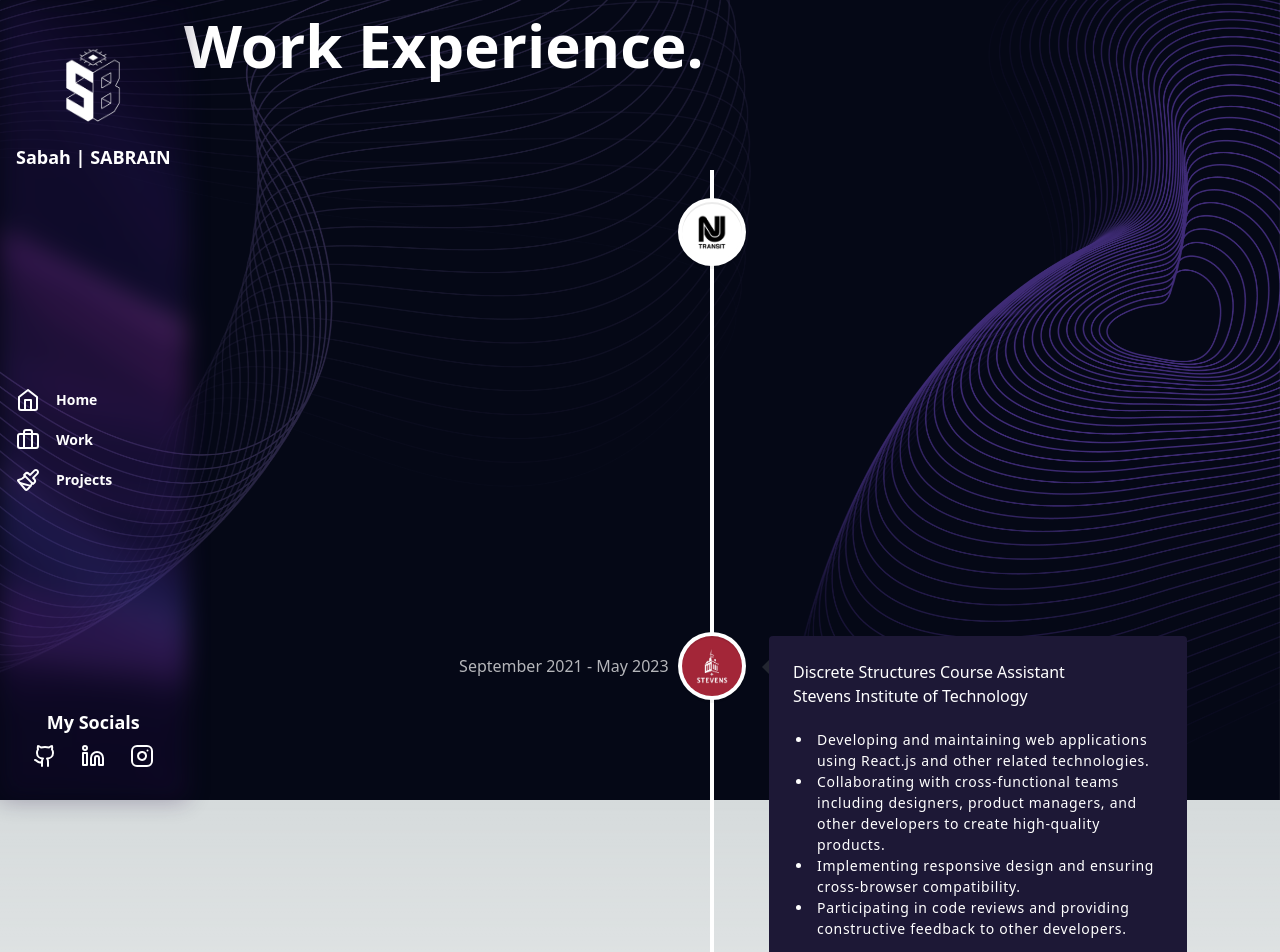
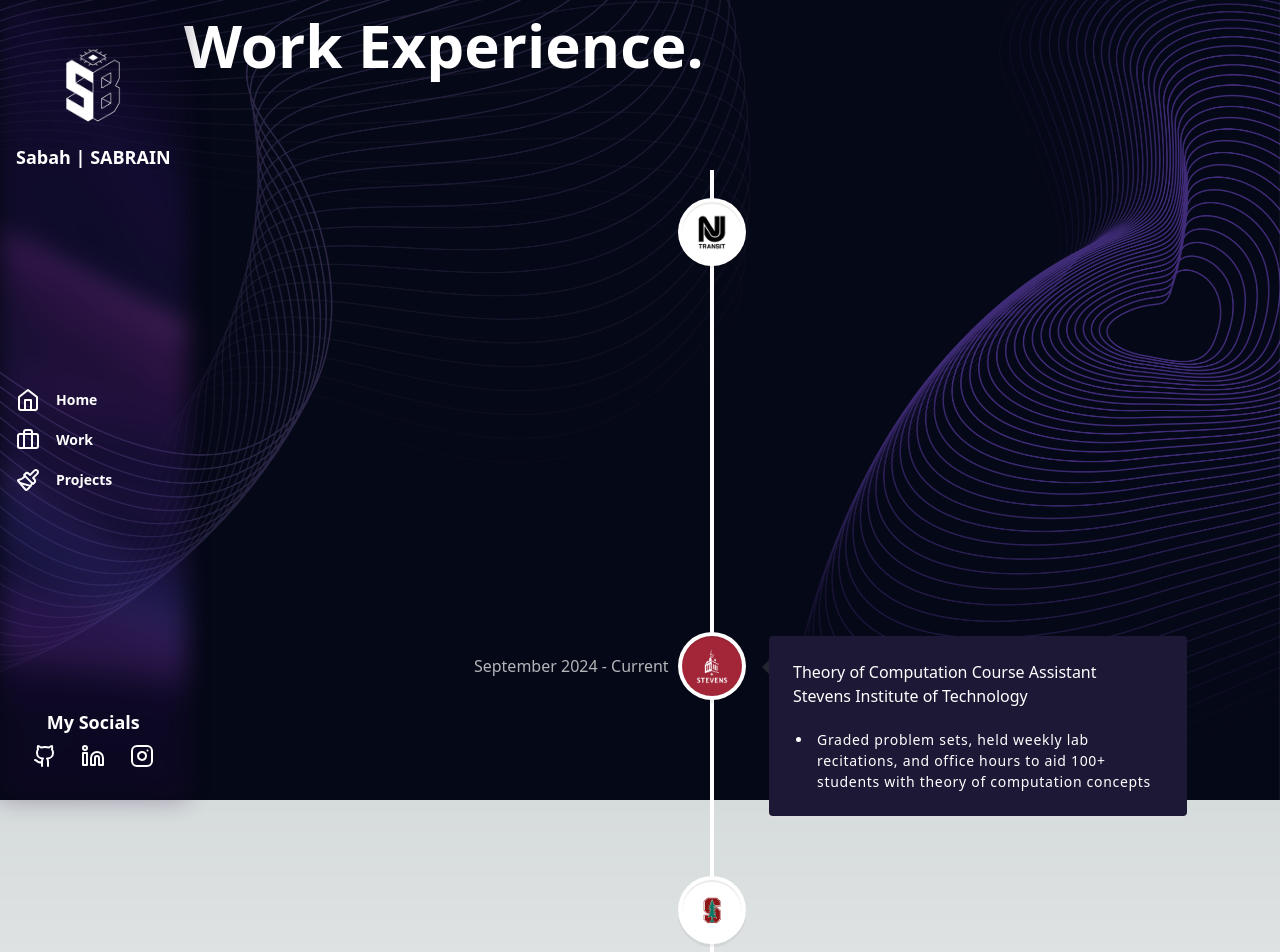
Before and after one commit to sabah-naveed/sabrain-website, a Next.js app: page /work in a window 1280 px wide. Shown: the top 952 px of the page. Built offline with nearby package versions, Linux system fonts and the light colour scheme; no server answers.

Commit message:
update: fix exp

```diff
--- a/public/constants/index.js
+++ b/public/constants/index.js
@@ -56,10 +56,30 @@ const experiences = [
     iconBg: "#ffffff",
     date: "June 2023 - Current",
     points: [
-      "Pioneered an AI chatbot utilizing LangChain, OpenAI, and NJT APIs to revolutionize user experience for trip planning",
-      "Spearhead production deployment of seamless integration with AWS services to make API endpoint for chatbot",
-      "Cut transit health checks by 50% by automating investigation and testing of trip planner anomalies in internal tools",
+      "Published an AI chatbot using OpenAI API, NJ Transit APIs, and RAG functionality to revolutionize customer experience by providing real-time transit information, automated trip planning, and quick resolution of frequently asked questions",
+      "Improved chatbot API endpoint efficiency by 89% using custom functions and fast AWS services: ECS and DynamoDB",
       "Updated GPS data from trains using SQL to improve real-time train tracking for 20K users on the Departure Vision app",
+    ],
+  },
+  {
+    title: "Theory of Computation Course Assistant",
+    company_name: "Stevens Institute of Technology",
+    icon: "/workTimeline/stevens.jpeg",
+    iconBg: "#a32638",
+    date: "September 2024 - Current",
+    points: [
+      "Graded problem sets, held weekly lab recitations, and office hours to aid 100+ students with theory of computation concepts",
+    ],
+  },
+  {
+    title: "Code In Place Section Leader",
+    company_name: "Stanford University",
+    icon: "/workTimeline/stanford.png",
+    iconBg: "#ffffff",
+    date: "April 2024 - June 2024",
+    points: [
+      "Led Python tutorials for 10 global students covering fundamentals and coding practices in Stanford's intro course, CS106A",
+      "Improved students' coding skills, resulting in a 30% increase in assignment completion rates"
     ],
   },
   {
@@ -69,10 +89,8 @@ const experiences = [
     iconBg: "#a32638",
     date: "September 2021 - May 2023",
     points: [
-      "Developing and maintaining web applications using React.js and other related technologies.",
-      "Collaborating with cross-functional teams including designers, product managers, and other developers to create high-quality products.",
-      "Implementing responsive design and ensuring cross-browser compatibility.",
-      "Participating in code reviews and providing constructive feedback to other developers.",
+      "Graded problem sets, held weekly lab recitations, and office hours to aid 120+ students with discrete structures concepts",
+      "Delivered engaging coding labs to help students solidify logic, graph & number theory, computer networks, security, etc.",
     ],
   },
   {
```
Also changed, not shown: public/workTimeline/stanford.png (added).
